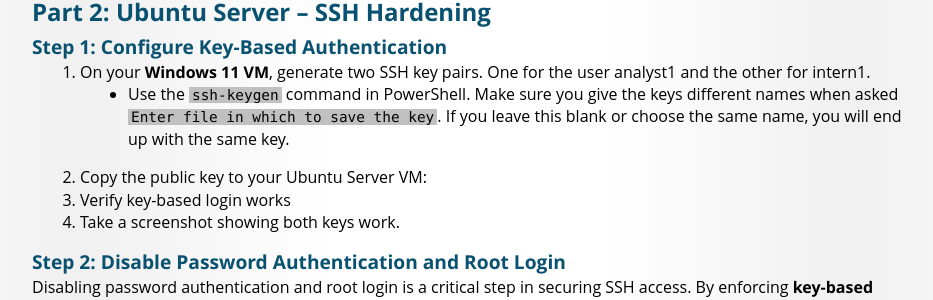
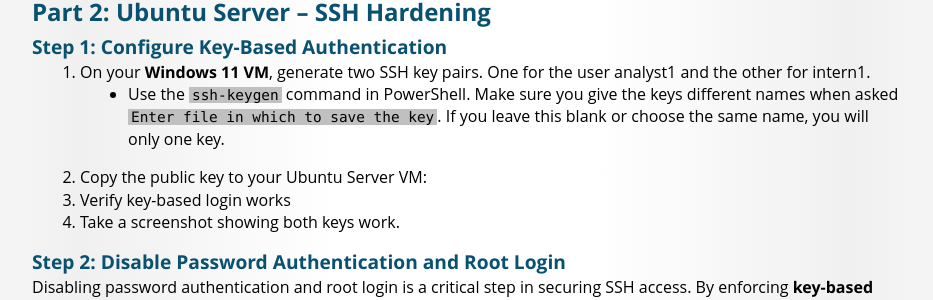
Before and after one commit to BYU-ITC-344/byu-itc-344.github.io, a Jekyll site: the page built from hw-7/index.md, in a window 1280 px wide and 900 px high, scrolled down 5769 px. Shown: the part 155-455 px from the top of the window, without its empty margins (173-1106 px from the left). Built offline with Jekyll 4.4.1, drawn with Linux system fonts in a browser that asks for light colours; some web fonts are replaced; our own code applies the rules of GitHub Pages for plain Markdown files.

Commit message:
wording update

```diff
--- a/hw-7/index.md
+++ b/hw-7/index.md
@@ -314,7 +314,7 @@
 ### Step 1: Configure Key-Based Authentication
 
 1. On your **Windows 11 VM**, generate two SSH key pairs. One for the user analyst1 and the other for intern1.
-   - Use the `ssh-keygen` command in PowerShell. Make sure you give the keys different names when asked `Enter file in which to save the key`. If you leave this blank or choose the same name, you will end up with the same key.
+   - Use the `ssh-keygen` command in PowerShell. Make sure you give the keys different names when asked `Enter file in which to save the key`. If you leave this blank or choose the same name, you will only one key.
 1. Copy the public key to your Ubuntu Server VM:
 1. Verify key-based login works
 1. Take a screenshot showing both keys work.
```
